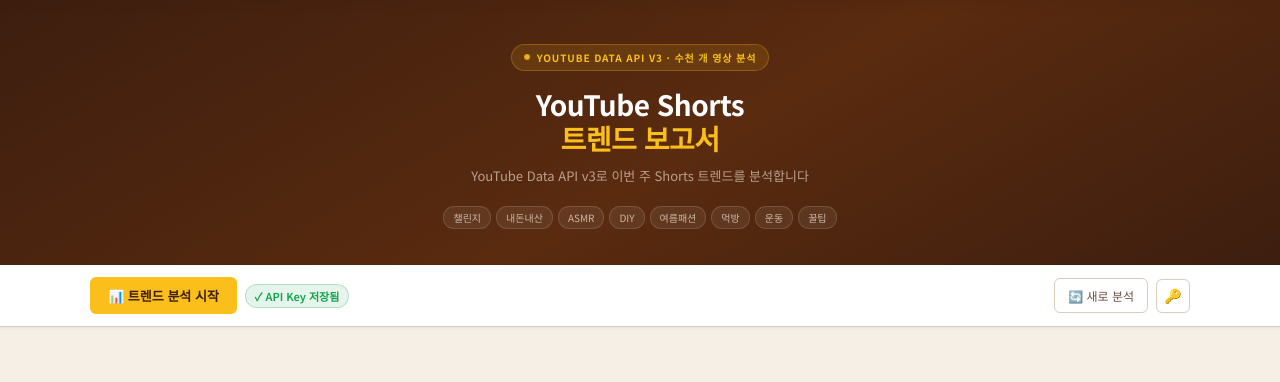
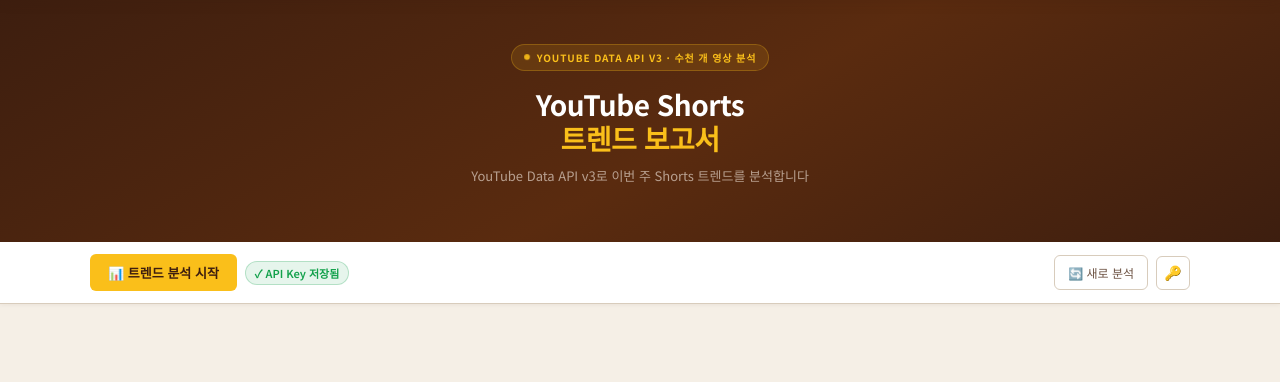
Before and after one commit to yspark-bt/beoltoon-trend, a plain HTML site: page index.html in a window 1280 px wide. Shown: the part 61-443 px from the top of the page. Drawn offline with Linux system fonts and the light colour scheme.

Commit message:
Update index.html

```diff
--- a/index.html
+++ b/index.html
@@ -32,11 +32,8 @@
   <!-- 분석 후 자동 채워지는 핵심 요약 문장 (fika.insight 스타일) -->
   <p class="hero-tagline" id="heroTagline" style="display:none"></p>
   <p class="hero-sub" id="heroSub">YouTube Data API v3로 이번 주 Shorts 트렌드를 분석합니다</p>
-  <div class="chips" id="chips">
-    <span class="chip">챌린지</span><span class="chip">내돈내산</span><span class="chip">ASMR</span>
-    <span class="chip">DIY</span><span class="chip">여름패션</span><span class="chip">먹방</span>
-    <span class="chip">운동</span><span class="chip">꿀팁</span>
-  </div>
+  <!-- 분석 완료 후 역추출된 실제 키워드로 자동 교체됩니다 -->
+  <div class="chips" id="chips" style="opacity:0;transition:opacity .4s ease"></div>
 </section>
 
 <!-- 컨트롤 바 -->
```
